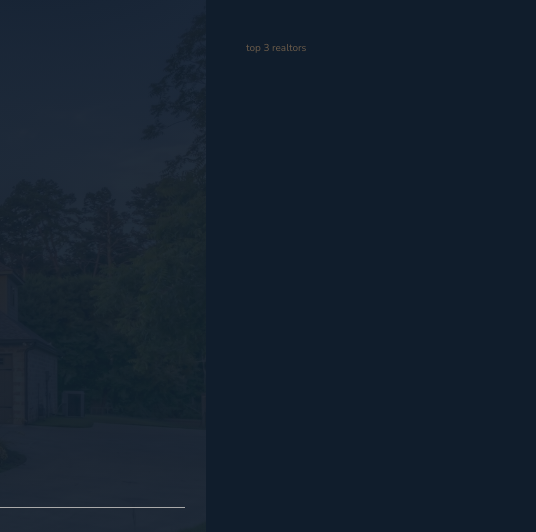
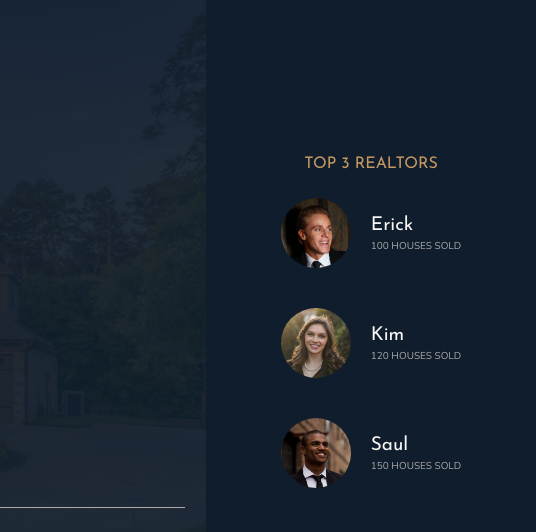
Before and after one commit to Febby/Rentic, a website: page index.html in a window 1280 px wide. Shown: the top 532 px of the page, 744-1280 px from the left. Drawn offline with nearby package versions, Linux system fonts and the light colour scheme.

Commit message:
Working on the realtor section

```diff
--- a/index.html
+++ b/index.html
@@ -31,7 +31,24 @@
         </header>
 
         <div class="realtors">
-            top 3 realtors
+            <h3 class="heading-3">Top 3 Realtors</h3>
+            <div class="realtors__list">
+                <img src="img/realtor-1.jpeg" alt="" class="realtors__img">
+                <div class="realtors__details">
+                    <h4 class="heading-4 heading-4--light">Erick</h4>
+                    <p class="realtors__sold">100 houses sold</p>
+                </div>
+                <img src="img/realtor-2.jpeg" alt="" class="realtors__img">
+                <div class="realtors__details">
+                    <h4 class="heading-4 heading-4--light">Kim</h4>
+                    <p class="realtors__sold">120 houses sold</p>
+                </div>
+                <img src="img/realtor-3.jpeg" alt="" class="realtors__img">
+                <div class="realtors__details">
+                    <h4 class="heading-4 heading-4--light">Saul</h4>
+                    <p class="realtors__sold">150 houses sold</p>
+                </div>
+            </div>
         </div>
 
         <section class="features">
--- a/sass/_realtors.scss
+++ b/sass/_realtors.scss
@@ -1,4 +1,31 @@
 .realtors{
     background-color: $color-secondary;
     grid-column: col-start 7 / full-end;
+    padding: 3rem;
+    display: grid;
+    align-content: center;
+    justify-content: center;
+    justify-items: center;
+    grid-row-gap: 2rem;
+
+    &__list{
+        display: grid;
+        grid-template-columns: min-content max-content;
+        grid-column-gap:2rem;
+        grid-row-gap: 5vh;
+        align-items: center;
+    }
+
+    &__img{
+        width: 7rem;
+        border-radius: 50%;
+        display: block;
+    }
+
+    &__sold{
+        text-transform: uppercase;
+        color: $color-grey-light-2;
+        margin-top: -3px;
+    }
+
 }
```
Also changed, not shown: css/style.css.
